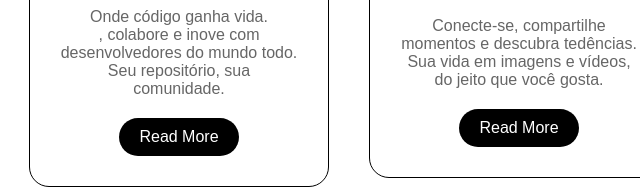
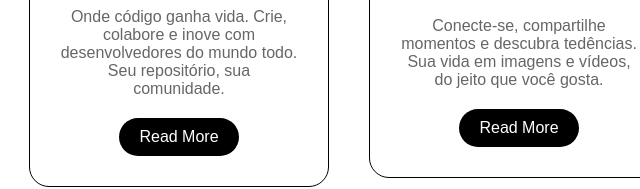
Before and after one commit to Leillac88/responsive-card, a plain HTML site: page index.html in a window 1280 px wide. Shown: the part 389-578 px from the top of the page, 461-1101 px from the left. Drawn offline with Linux system fonts and the light colour scheme.

Commit message:
correção final

```diff
--- a/index.html
+++ b/index.html
@@ -28,7 +28,8 @@
             <h1>GitHub</h1>
             <div class="content">
                 <p>
-                    Onde código ganha vida. <br>, colabore e inove com desenvolvedores do mundo todo. Seu repositório, sua comunidade.
+                    Onde código ganha vida.
+                    Crie, colabore e inove com desenvolvedores do mundo todo. Seu repositório, sua comunidade.
                 </p>
                 <a href="#">Read More</a>
             </div>
```
